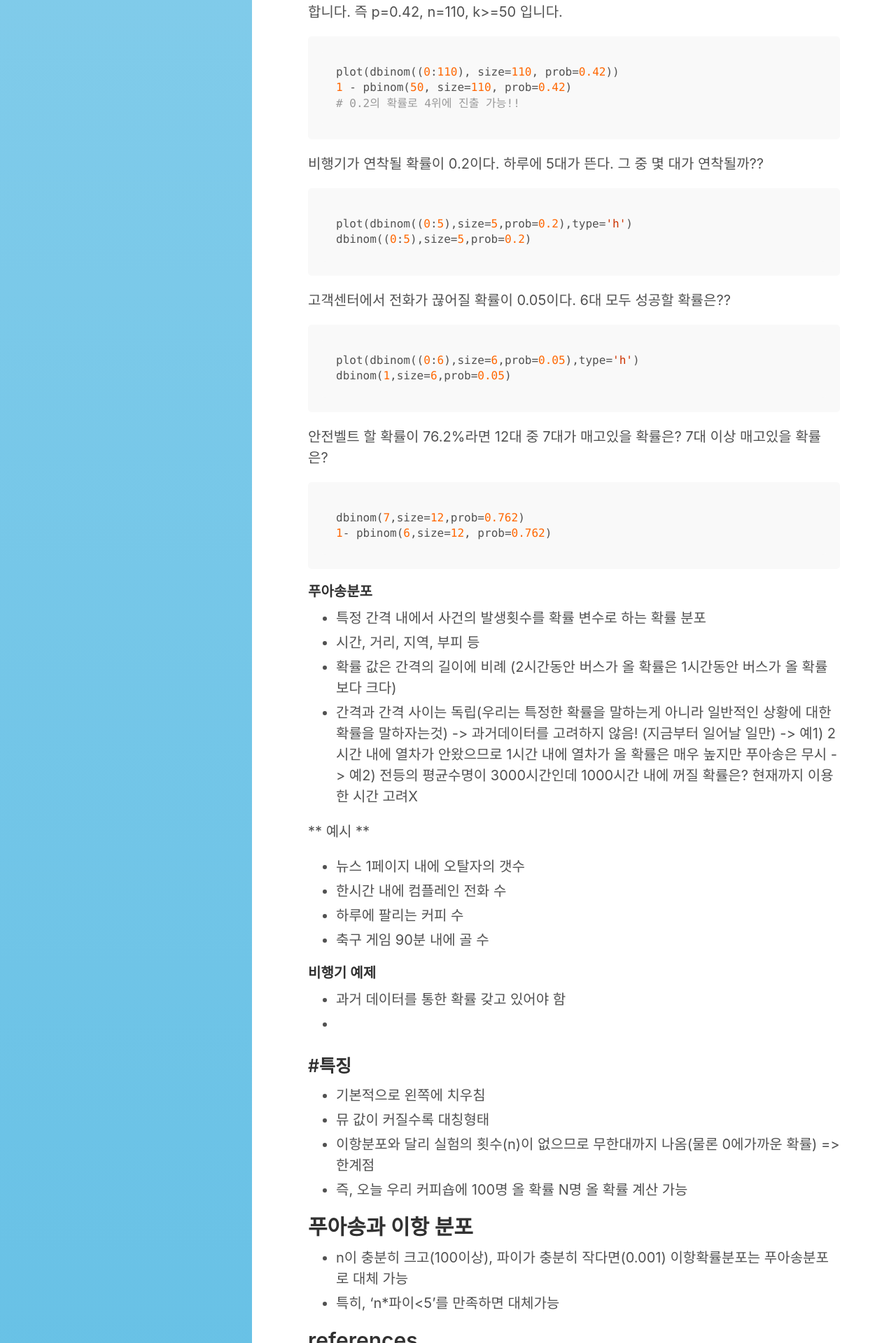
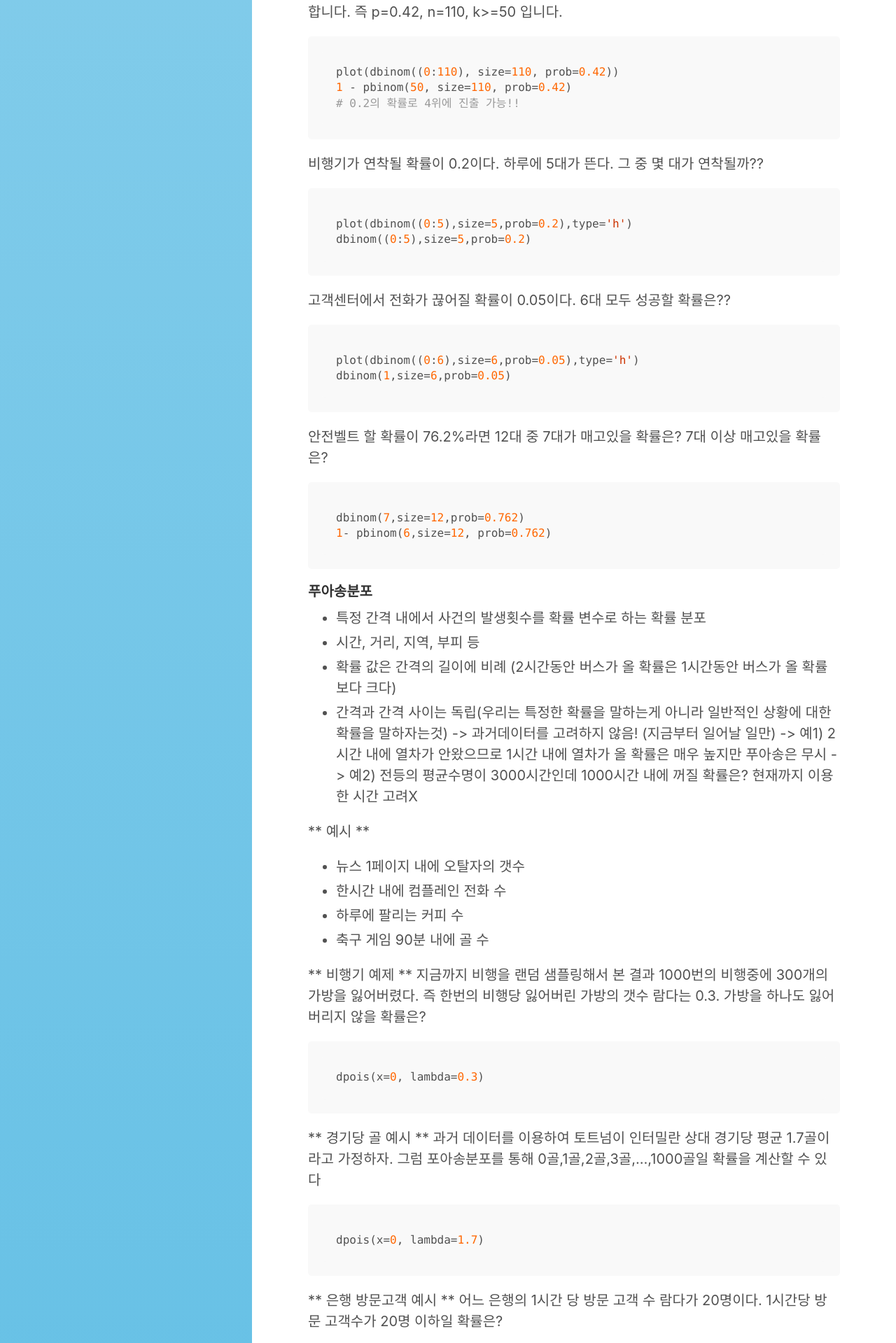
Before and after one commit to vlufoot/vlufoot.github.io, a Jekyll site: the page built from _posts/statistics/2018-11-27-biz_statistics_4.md, in a window 1280 px wide. Shown: the part 3081-5000 px from the top of the page at 70% size. Built offline with Jekyll 4.4.1, drawn with Linux system fonts in a browser that asks for light colours.

Commit message:
Update 2018-11-27-biz_statistics_4.md

````diff
--- a/_posts/statistics/2018-11-27-biz_statistics_4.md
+++ b/_posts/statistics/2018-11-27-biz_statistics_4.md
@@ -160,32 +160,38 @@ dbinom(7,size=12,prob=0.762)
 * 하루에 팔리는 커피 수
 * 축구 게임 90분 내에 골 수
 
-#### 비행기 예제
-- 과거 데이터를 통한 확률 갖고 있어야 함
--
+** 비행기 예제 **
+지금까지 비행을 랜덤 샘플링해서 본 결과 1000번의 비행중에 300개의 가방을 잃어버렸다.
+즉 한번의 비행당 잃어버린 가방의 갯수 람다는 0.3. 가방을 하나도 잃어버리지 않을 확률은?
+```r
+dpois(x=0, lambda=0.3)
+```
 
+** 경기당 골 예시 **
+과거 데이터를 이용하여 토트넘이 인터밀란 상대 경기당 평균 1.7골이라고 가정하자.
+그럼 포아송분포를 통해 0골,1골,2골,3골,...,1000골일 확률을 계산할 수 있다
+```r
+dpois(x=0, lambda=1.7)
+```
 
-### #특징
+** 은행 방문고객 예시 **
+어느 은행의 1시간 당 방문 고객 수 람다가 20명이다.
+1시간당 방문 고객수가 20명 이하일 확률은?
+```r
+ppois(q=20, lambda=20)
+```
+
+#### 특징
 * 기본적으로 왼쪽에 치우침
 * 뮤 값이 커질수록 대칭형태
 * 이항분포와 달리 실험의 횟수(n)이 없으므로 무한대까지 나옴(물론 0에가까운 확률) => 한계점
-* 즉, 오늘 우리 커피숍에 100명 올 확률 N명 올 확률 계산 가능
+* 즉, 오늘 우리 커피숍에 100명 올 확률, 백만명 올 확률 계산 가능
 
 
 
-## 푸아송과 이항 분포
+### 푸아송과 이항 분포
 * n이 충분히 크고(100이상), 파이가 충분히 작다면(0.001) 이항확률분포는 푸아송분포로 대체 가능
 * 특히, 'n*파이<5'를 만족하면 대체가능
-
-
-
-
-
-
-
-
-
-
 
 
 
@@ -195,3 +201,4 @@ dbinom(7,size=12,prob=0.762)
 경영통계 / 유태종교수님
 https://kuduz.tistory.com
 http://rfriend.tistory.com
+https://www.pinnacle.com/ko/betting-articles/Soccer/how-to-calculate-poisson-distribution/MD62MLXUMKMXZ6A8
````
